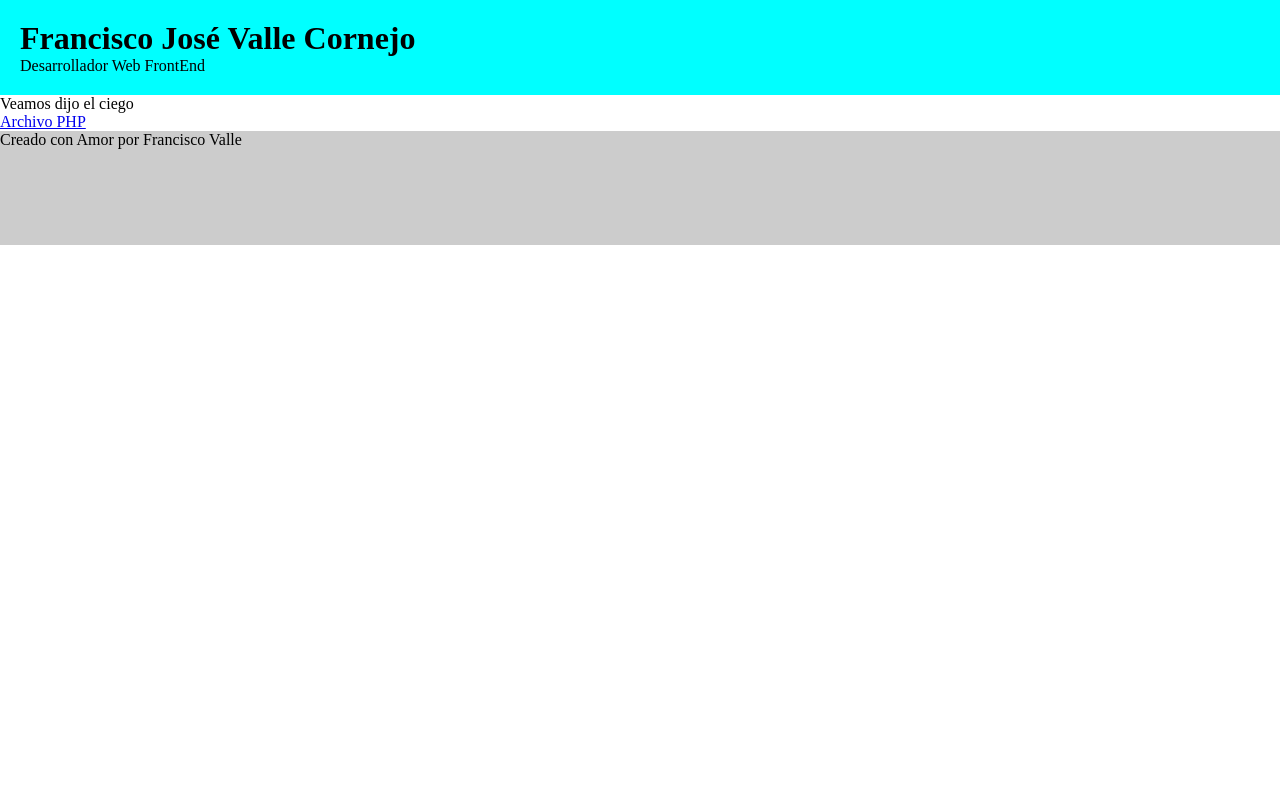
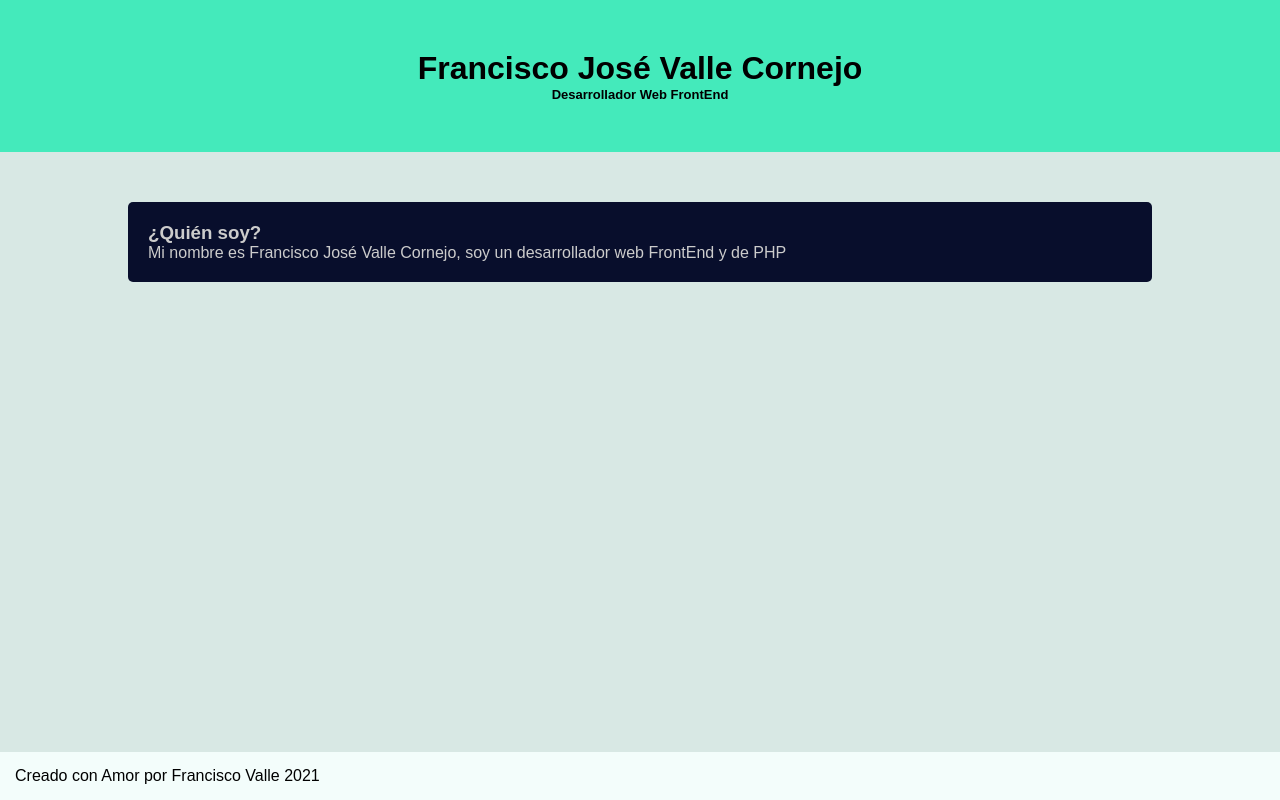
Before and after one commit to C3SC0-V4113/Portafolio-Personal, a PHP site: page / in a window 1280 px wide. Run offline with PHP 8.4, Linux system fonts and the light colour scheme.

Commit message:
Estilo de CSS y nueva pagina

```diff
--- a/css/style.css
+++ b/css/style.css
@@ -1,14 +1,43 @@
 *{
     margin: 0;
     width: 100%;
+    font-family: Arial, Helvetica, sans-serif;
 }
 header{
+    padding: 50px 0px 50px 0px ;
+    background-color: #44EABB;
+    text-align: center;
+}
+body{
+    background-color: #D8E8E4;
+}
+article{
+    border-radius: 5px;
+    left: 0;
+    width: 80%;
+    margin: 50px;
+    margin-left: auto;
+    margin-right: auto;
+    background-color: #080E2C;
+    color: #ccc;
+}
+.Presentacion{
     padding: 20px;
-    background-color: aqua;
+}
+#descrip{
+    font-size: small;
 }
 footer{
-    padding-bottom: 6em;
-    display: block;
-    background-color: #ccc;
+    bottom: 0;
+    left: 0;
+    width: 100%;
+    background-color: #F3FDFB;
+    clear: both;
+    padding-bottom: 15px;
+    padding-top: 15px;
+    position: fixed;
 
 }
+footer p{
+    padding-left: 15px;
+}
--- a/index.php
+++ b/index.php
@@ -1,5 +1,6 @@
 <!DOCTYPE html>
 <html lang="en">
+
 <head>
     <meta charset="UTF-8">
     <meta http-equiv="X-UA-Compatible" content="IE=edge">
@@ -8,18 +9,21 @@
     <link rel="stylesheet" href="css/style.css">
 </head>
 <header>
-    <h1>Francisco José Valle Cornejo</h1>
-    <p>Desarrollador Web FrontEnd</p>
-</header>
+        <h1>Francisco José Valle Cornejo</h1>
+        <h2 id="descrip">Desarrollador Web FrontEnd</p>
+    </header>
 <body>
     <section>
-        <div class="probando">
-            <p>Veamos dijo el ciego</p>
-        </div>
-        <a href="prueba.php">Archivo PHP</a>
+        <article>
+            <div class="Presentacion">
+                <h3>¿Quién soy?</h3>
+                <p>Mi nombre es Francisco José Valle Cornejo, soy un desarrollador web FrontEnd y de PHP</p>
+            </div>
+        </article>
     </section>
 </body>
 <footer>
-    <p>Creado con Amor por Francisco Valle</p>
+    <p>Creado con Amor por Francisco Valle 2021</p>
 </footer>
+
 </html>
```
